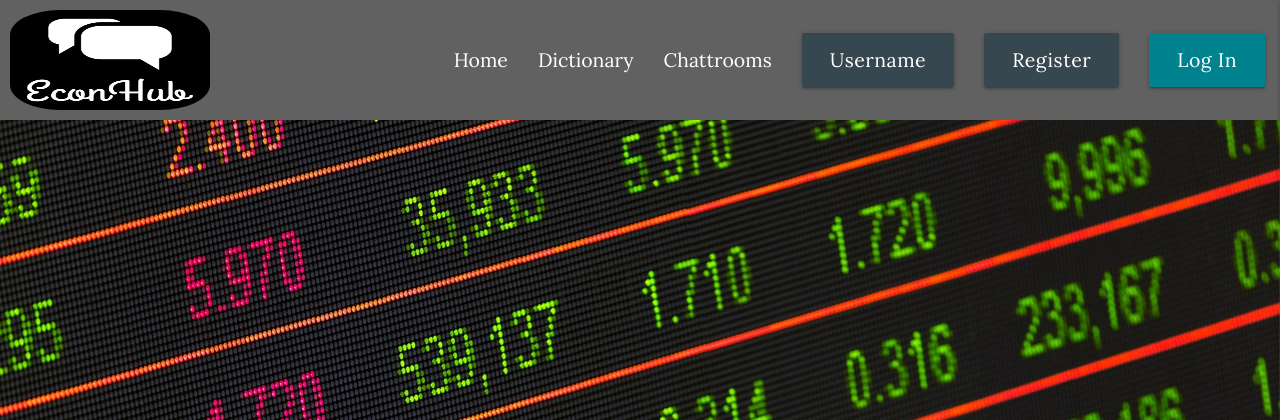
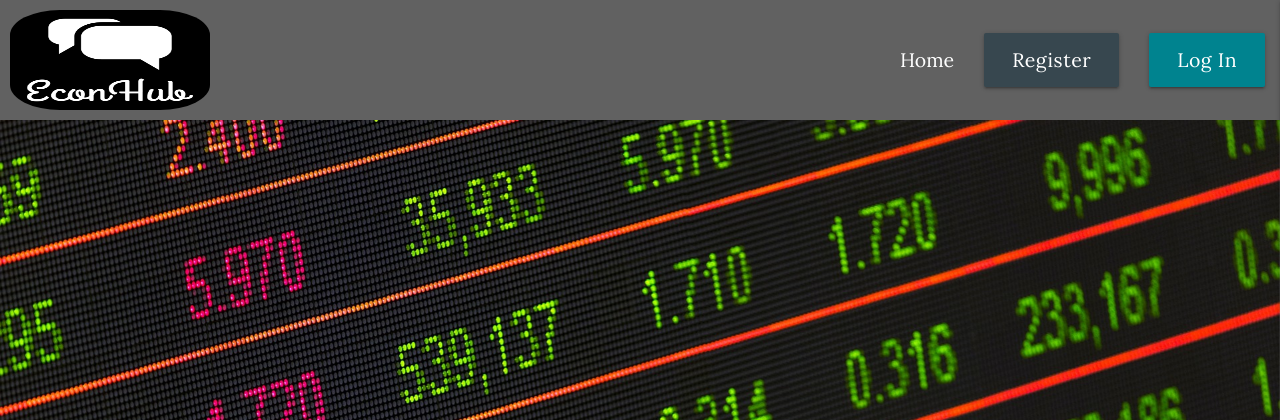
Before and after one commit to 92an/third-milestone-project, a Flask app: page / in a window 1280 px wide. Shown: the top 420 px of the page. Run offline with Flask 2, Linux system fonts and the light colour scheme; some libraries are stand-ins or nearby versions.

Commit message:
made sections of navbar only visible when logged in or off for desktop view

```diff
--- a/templates/base.html
+++ b/templates/base.html
@@ -28,11 +28,14 @@
                 <!-- <h2 class="hide-on-small-only hide-on-med-only" id="title">EconHub</h2> -->
                 <ul class="right hide-on-med-and-down">
                     <li><a href="{{ url_for('homepage') }}" class="heading capitalize">Home</a></li>
-                    <li><a href="#" class="heading capitalize">Dictionary</a></li>
-                    <li><a href="#" class="heading capitalize">Chattrooms</a></li>
-                    <li><a href="#" class="btn-large blue-grey darken-3 heading dropdown-trigger" data-target="username-dropdown">Username</a></li>
-                    <li><a href="{{ url_for('register') }}" class="btn-large blue-grey darken-3 heading">Register</a></li>
-                    <li><a href="{{ url_for('login') }}" class="btn-large cyan darken-3 heading">Log In</a></li>
+                    {% if session.user %}
+                        <li><a href="#" class="heading capitalize">Dictionary</a></li>
+                        <li><a href="#" class="heading capitalize">Chattrooms</a></li>
+                        <li><a href="#" class="btn-large blue-grey darken-3 heading dropdown-trigger" data-target="username-dropdown">Username</a></li>
+                    {% else %}
+                        <li><a href="{{ url_for('register') }}" class="btn-large blue-grey darken-3 heading">Register</a></li>
+                        <li><a href="{{ url_for('login') }}" class="btn-large cyan darken-3 heading">Log In</a></li>
+                    {% endif %}
                 </ul>
             </div>
         </nav>
```
